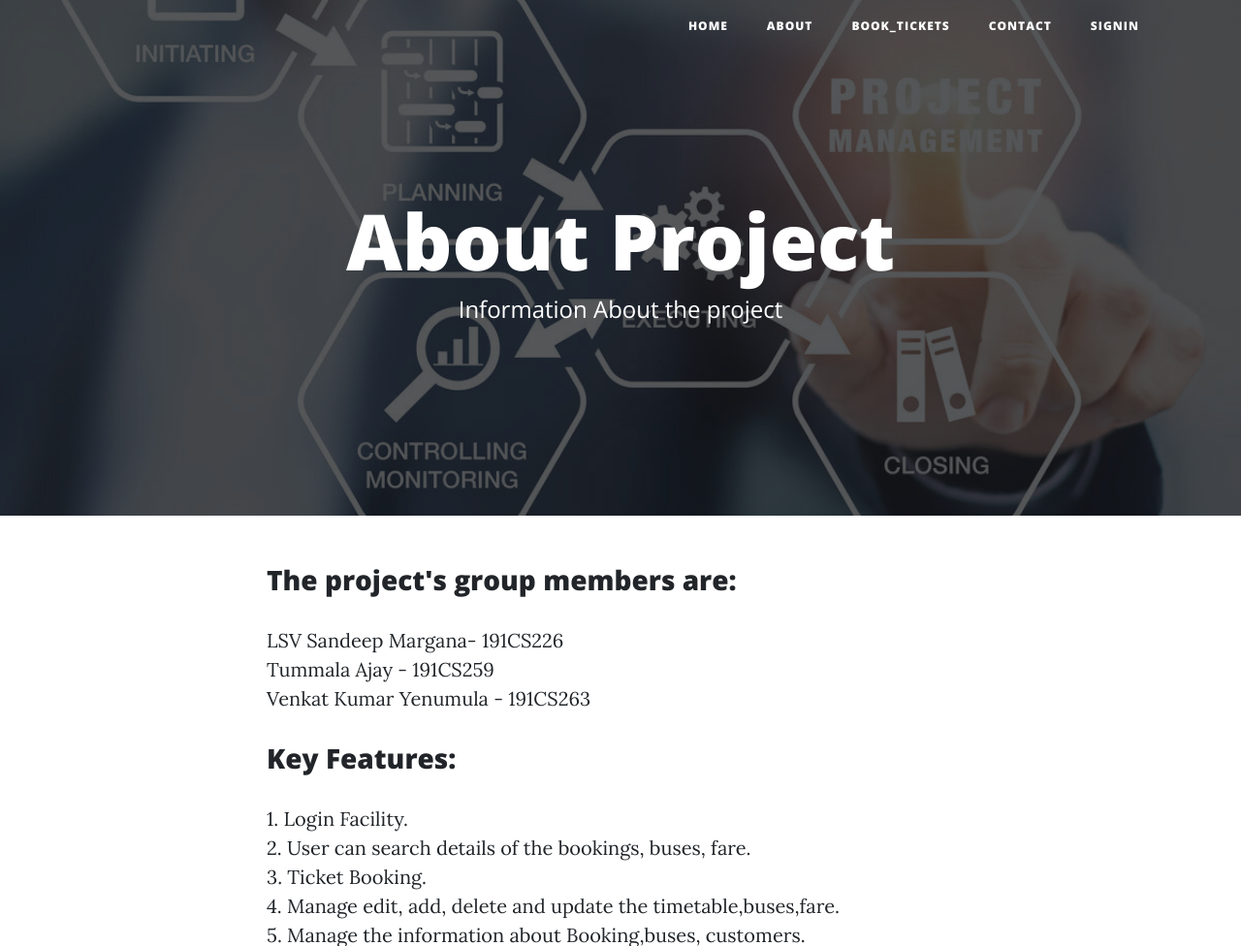
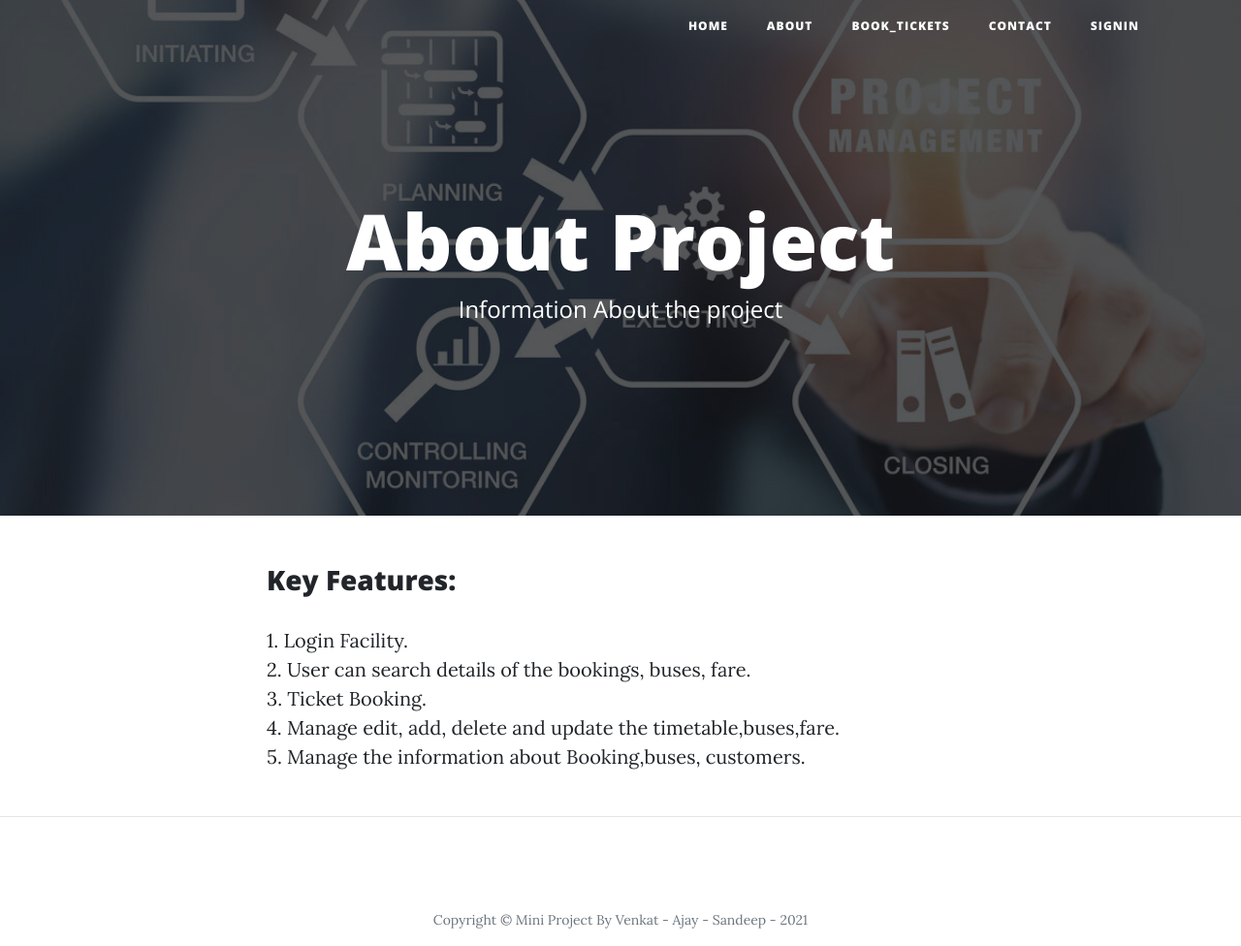
Before and after one commit to venkatkumar1810/Bus_transportation_System, a Flask app: page /about in a window 1280 px wide. Shown: the top 976 px of the page at 97% size. Run offline with Flask 2, Linux system fonts and the light colour scheme; some libraries are stand-ins or nearby versions.

Commit message:
Update about.html

```diff
--- a/template/about.html
+++ b/template/about.html
@@ -21,8 +21,6 @@
   <div class="container">
     <div class="row">
       <div class="col-lg-8 col-md-10 mx-auto">
-        <h3>The project's group members are:</h3>
-        <p>LSV Sandeep Margana- 191CS226<br>Tummala Ajay - 191CS259<br>Venkat Kumar Yenumula - 191CS263</p>
         <h3>Key Features:</h3>
         <p>1. Login Facility.
           <br>2. User can search details of the bookings, buses, fare.
```
